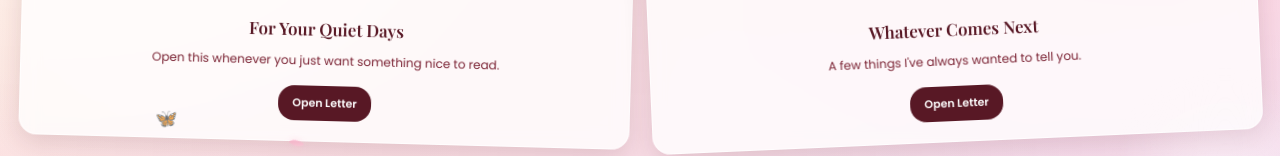
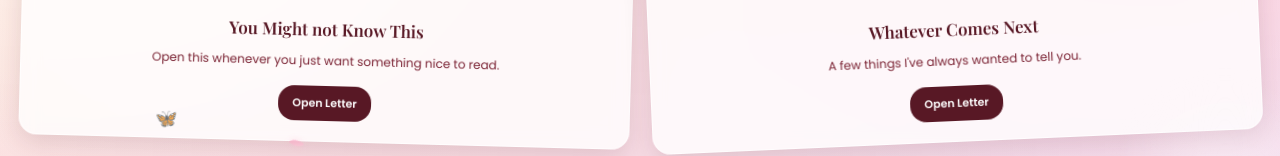
Before and after one commit to nathanfrenceasis-oss/APpps, a plain HTML site: page messages.html in a window 1280 px wide. Shown: the part 354-510 px from the top of the page. Drawn offline with nearby package versions, Linux system fonts and the light colour scheme.

Commit message:
Update messages.html

```diff
--- a/messages.html
+++ b/messages.html
@@ -508,7 +508,7 @@
     <div class="message-card">
         <div class="envelope">
             <img src="image/enevelope.gif"></div>
-        <h3>For Your Quiet Days</h3>
+        <h3>You Might not Know This</h3>
         <p>Open this whenever you just want something nice to read.</p>
         <button class="open-message" onclick="openMessage(3)">
     Open Letter
```
